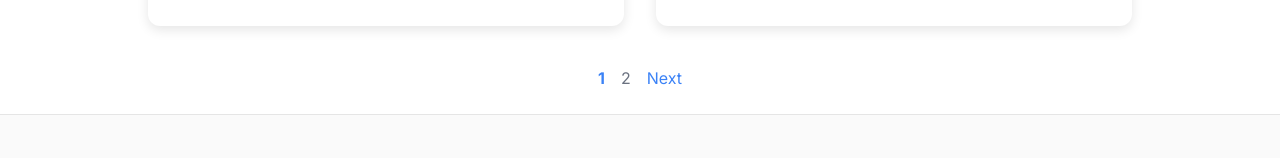
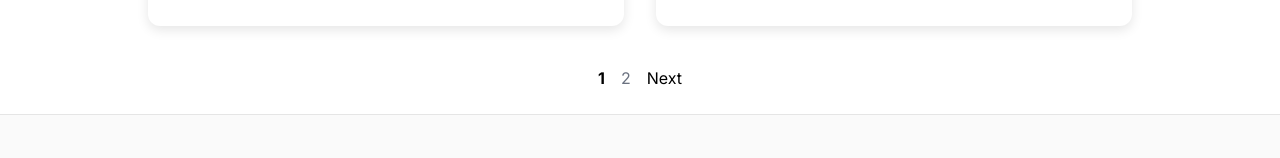
Before and after one commit to aartan/code-scripted, a Next.js app: page / in a window 1280 px wide. Shown: the part 2471-2629 px from the top of the page. Built offline with nearby package versions, Linux system fonts and the light colour scheme.

Commit message:
update the pagination text colour

```diff
--- a/src/app/_components/pagination.tsx
+++ b/src/app/_components/pagination.tsx
@@ -13,21 +13,21 @@ export function Pagination({ currentPage, totalPages }: PaginationProps) {
       <ul className="flex justify-center space-x-4">
         {currentPage > 1 && (
           <li>
-            <Link href={`/?page=${currentPage - 1}`} className="text-blue-500 hover:underline">
+            <Link href={`/?page=${currentPage - 1}`} className="text-black hover:underline">
               Previous
             </Link>
           </li>
         )}
         {pageNumbers.map((number) => (
           <li key={number}>
-            <Link href={`/?page=${number}`} className={`${number === currentPage ? "font-bold text-blue-500" : "text-gray-500 hover:underline"}`}>
+            <Link href={`/?page=${number}`} className={`${number === currentPage ? "font-bold text-black" : "text-gray-500 hover:underline"}`}>
               {number}
             </Link>
           </li>
         ))}
         {currentPage < totalPages && (
           <li>
-            <Link href={`/?page=${currentPage + 1}`} className="text-blue-500 hover:underline">
+            <Link href={`/?page=${currentPage + 1}`} className="text-black hover:underline">
               Next
             </Link>
           </li>
```
